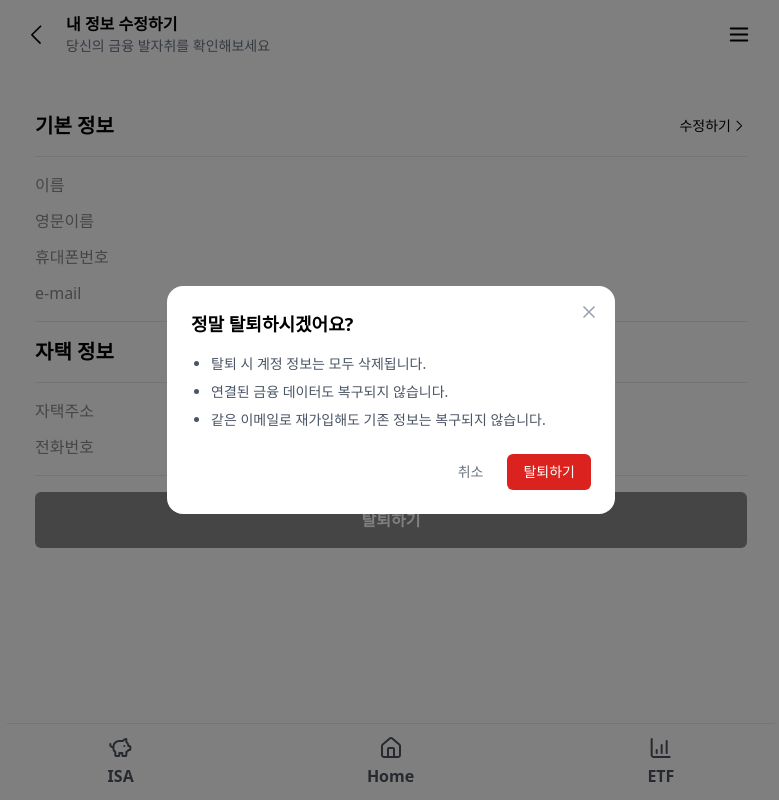
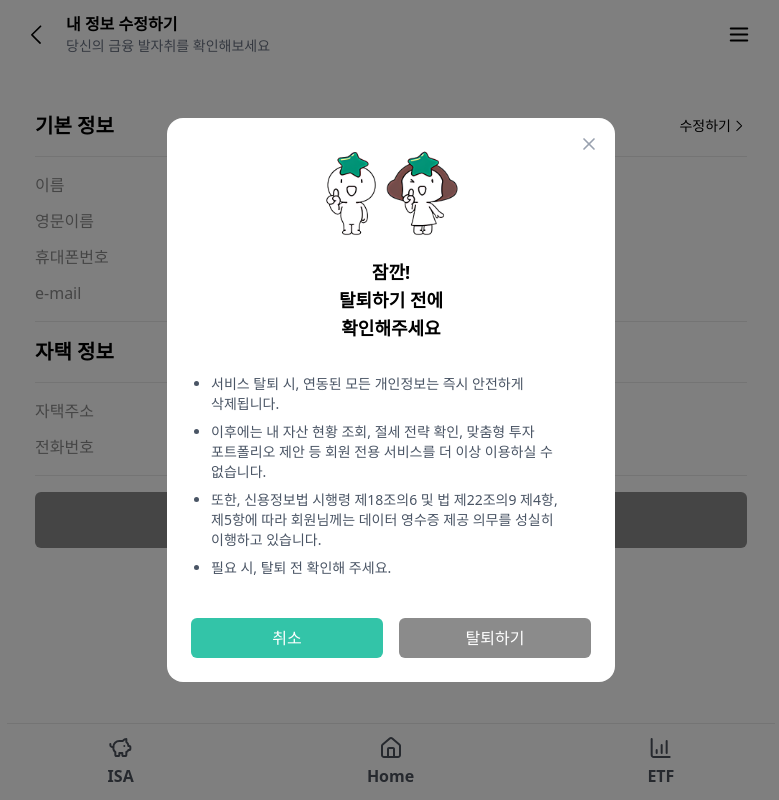
Before and after one commit to jjinleee/ISAID, a Next.js app: page /mypage/profile in a window 1280 px wide. Both pictures are taken after a click on the button "탈퇴하기". Shown: the whole page, without its empty margins (249-1028 px from the left). Built offline with nearby package versions, Linux system fonts and the light colour scheme; no server answers.

Commit message:
feat: 탈퇴 모달 수정 (#49)

```diff
--- a/app/(routes)/mypage/_components/leave-modal.tsx
+++ b/app/(routes)/mypage/_components/leave-modal.tsx
@@ -3,6 +3,7 @@
 import { useState } from 'react';
 import { toast } from 'react-hot-toast';
 import { signOut } from 'next-auth/react';
+import StarBoyGirlFinger from '@/public/images/my-page/star-boy-girl-finger.svg';
 import { CircleAlert, SquareCheckBig, X } from 'lucide-react';
 import Input from '@/components/input';
 import { leaveUser } from '@/lib/api/my-page';
@@ -50,12 +51,12 @@ export default function LeaveModal({ onClose }: { onClose: () => void }) {
   return (
     <div
       className='fixed inset-0 z-52 flex items-center justify-center'
-      onClick={onClose} // overlay 클릭 시 닫기
+      onClick={onClose}
     >
       <div className='absolute inset-0 bg-black opacity-50' />
       <div
         className='relative bg-white rounded-2xl p-6 w-[90%] max-w-md z-10'
-        onClick={(e) => e.stopPropagation()} // 내용 클릭 시 닫힘 방지
+        onClick={(e) => e.stopPropagation()}
       >
         <button
           onClick={onClose}
@@ -65,25 +66,47 @@ export default function LeaveModal({ onClose }: { onClose: () => void }) {
         </button>
         {step === 1 ? (
           <>
-            <h2 className='text-lg font-semibold mb-4'>정말 탈퇴하시겠어요?</h2>
+            <div className='flex flex-col gap-4 items-center'>
+              <StarBoyGirlFinger />
+              <h2 className='text-lg font-semibold mb-4 text-center'>
+                잠깐!
+                <br />
+                탈퇴하기 전에
+                <br />
+                확인해주세요
+              </h2>
+
               <ul className='text-sm text-gray-600 list-disc pl-5 space-y-2 mb-6'>
-              <li>탈퇴 시 계정 정보는 모두 삭제됩니다.</li>
-              <li>연결된 금융 데이터도 복구되지 않습니다.</li>
-              <li>같은 이메일로 재가입해도 기존 정보는 복구되지 않습니다.</li>
+                <li>
+                  서비스 탈퇴 시, 연동된 모든 개인정보는 즉시 안전하게
+                  삭제됩니다.
+                </li>
+                <li>
+                  이후에는 내 자산 현황 조회, 절세 전략 확인, 맞춤형 투자
+                  포트폴리오 제안 등 회원 전용 서비스를 더 이상 이용하실 수
+                  없습니다.
+                </li>
+                <li>
+                  또한, 신용정보법 시행령 제18조의6 및 법 제22조의9 제4항,
+                  제5항에 따라 회원님께는 데이터 영수증 제공 의무를 성실히
+                  이행하고 있습니다.
+                </li>
+                <li>필요 시, 탈퇴 전 확인해 주세요.</li>
               </ul>
-            <div className='flex justify-end gap-2'>
+              <div className='w-full flex justify-between gap-4 text-white'>
                 <button
-                className='text-sm text-gray-500 px-4 py-2'
+                  className='bg-primary px-4 py-2 w-full rounded-md'
                   onClick={onClose}
                 >
                   취소
                 </button>
                 <button
-                className='bg-hana-red text-white rounded-md px-4 py-2 text-sm'
+                  className='bg-subtitle  rounded-md px-4 py-2 w-full'
                   onClick={() => setStep(2)}
                 >
                   탈퇴하기
                 </button>
+              </div>
             </div>
           </>
         ) : (
@@ -101,13 +124,13 @@ export default function LeaveModal({ onClose }: { onClose: () => void }) {
               />
               <div className='flex justify-end gap-2'>
                 <button
-                  className='text-sm text-gray-500 px-4 py-2'
+                  className='bg-primary px-4 py-2 w-full rounded-md text-white'
                   onClick={onClose}
                 >
                   취소
                 </button>
                 <button
-                  className='bg-hana-red text-white rounded-md px-4 py-2 text-sm disabled:bg-red-200'
+                  className='bg-subtitle  rounded-md px-4 py-2 w-full text-white'
                   disabled={!password || loading}
                   onClick={leaveClick}
                 >
```
Also changed, not shown: public/images/my-page/star-boy-girl-finger.svg (added). Lines whose indentation alone changed are shown as unchanged.
